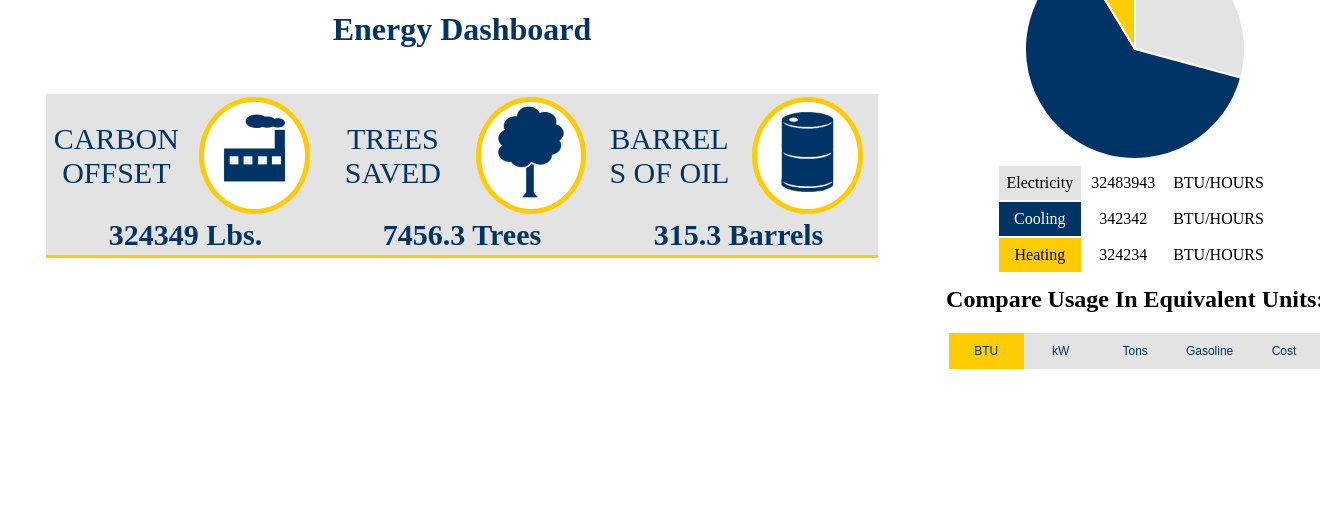
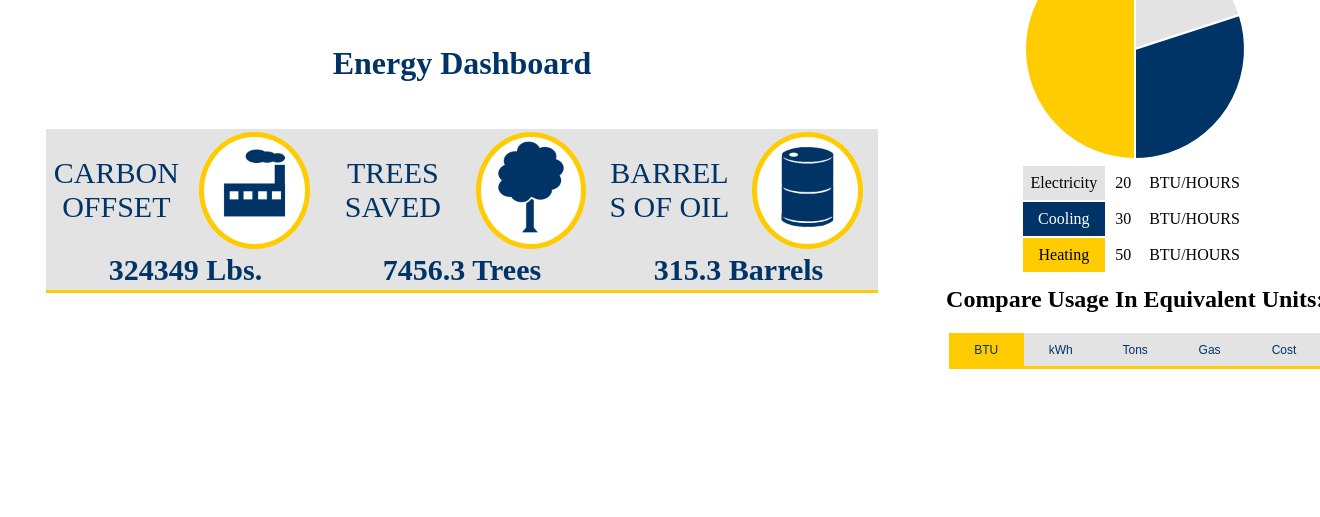
Before and after one commit to SaveWatt/NAUEnergyDashboard, a Django app: page /edashboard/ in a window 1320 px wide; the page is wider, and only the part inside the window is pictured. Shown: the part 283-800 px from the top of that part. Run offline with Django 3.2, Linux system fonts and the light colour scheme; some libraries are stand-ins or nearby versions.

Commit message:
Added Calculations
Added calculations retrieved from epa.gov.
Added the conversion code in comments to migrate from javascript to python later.
Added more styling.

```diff
--- a/edashboard/edashboard/static/edashboard/stylesheet.css
+++ b/edashboard/edashboard/static/edashboard/stylesheet.css
@@ -162,7 +162,7 @@ div#banner{
   text-align: center;
 }
 div#innerbanner{
-
+  padding: 2.5%;
 }
 h1#head{
   color: #003467;
@@ -216,6 +216,7 @@ div.greyell{
   color: #003467;
   background-color: #e3e3e3;
   width: 20%;
+  border-bottom: 3px solid #ffcc01;
 }
 #switches button:hover {
     background-color: #ffcc01;
@@ -248,7 +249,7 @@ h2#chartNum, #chartLabel{
 table .label{
   table-layout:fixed;
   height: auto;
-  width: 40%;
+  width: -webkit-fill-available;
   text-align: center;
   border-collapse: separate;
   border-spacing: 2%;
--- a/edashboard/edashboard/templates/edashboard/index.html
+++ b/edashboard/edashboard/templates/edashboard/index.html
@@ -48,10 +48,10 @@
         </div>
         <!--Chart Labels-->
         <div id="Labels">
-          <table class="label" cellpadding="8" width:"30%">
-            <tr><td bgcolor="#e3e3e3">Electricity</td><td id=eval>32483943</td><td class="Labels">BTU/HOURS</td></tr>
-            <tr><td bgcolor="#003467" style="color:white">Cooling</td><td id=cval>342342</td><td class="Labels">BTU/HOURS</td></tr>
-            <tr><td bgcolor="#ffcc01">Heating</td><td id=hval>324234</td><td class="Labels">BTU/HOURS</td></tr>
+          <table class="label" cellpadding="8">
+            <tr><td bgcolor="#e3e3e3">Electricity</td><td id="eval">20</td><td class="Labels">BTU/HOURS</td></tr>
+            <tr><td bgcolor="#003467" style="color:white">Cooling</td><td id="cval">30</td><td class="Labels">BTU/HOURS</td></tr>
+            <tr><td bgcolor="#ffcc01">Heating</td><td id="hval">50</td><td class="Labels">BTU/HOURS</td></tr>
           </table>
         </div>
           <!-- Need python functions to Convert from BTU to kW, Ton, Gas, Dollars and for all combos -->
@@ -60,9 +60,9 @@
           <h2 style="margin:0;padding:2%;">Compare Usage In Equivalent Units:</h2>
           <div id="switches">
             <button id="btu" onclick="chgColor('btu')">BTU</button>
-            <button id="kw" onclick="chgColor('kw')">kW</button>
+            <button id="kw" onclick="chgColor('kw')">kWh</button>
             <button id="ton" onclick="chgColor('ton')">Tons</button>
-            <button id="gas" onclick="chgColor('gas')">Gasoline</button>
+            <button id="gas" onclick="chgColor('gas')">Gas</button>
             <button id="cost" onclick="chgColor('cost')">Cost</button>
           </div>
         </div>
@@ -71,56 +71,82 @@
   </body>
 </html>
 <script>
-// Sets the defaults of the chart
-var currUnit = "BTU/HOUR";
+// Initializes global const
+const curre = document.getElementById("eval").innerHTML;
+const currc = document.getElementById("cval").innerHTML;
+const currh = document.getElementById("hval").innerHTML;
 document.getElementById("btu").style.backgroundColor = "#ffcc01";
 
 // Toggles button color and the labels
 function chgColor(id) {
   // Changes colors of buttons
+  //Converts to BTUs
   if(document.getElementById("btu").style.backgroundColor == "rgb(255, 204, 1)"){
     document.getElementById("btu").style.backgroundColor = "#e3e3e3";
   }
+  // Converts to kWh
   else if(document.getElementById("kw").style.backgroundColor == "rgb(255, 204, 1)"){
     document.getElementById("kw").style.backgroundColor = "#e3e3e3";
   }
+  // Converts to Tons
   else if(document.getElementById("ton").style.backgroundColor == "rgb(255, 204, 1)"){
     document.getElementById("ton").style.backgroundColor = "#e3e3e3";
   }
+  // Converts to Gas
   else if(document.getElementById("gas").style.backgroundColor == "rgb(255, 204, 1)"){
     document.getElementById("gas").style.backgroundColor = "#e3e3e3";
   }
+  // Converts to Dollars
   else{
     document.getElementById("cost").style.backgroundColor = "#e3e3e3";
   }
+  // Changes the button to be highlighted
+  document.getElementById(id).style.backgroundColor = "#ffcc01";
+  chgLabels(id);
+}
 
-  document.getElementById(id).style.backgroundColor = "#ffcc01";
+function chgLabels(id){
   // Changes displayed Labels
-  var elements = document.getElementsByClassName("Labels");
+  var labels = document.getElementsByClassName("Labels");
   if (id== "kw"){
-    for(var i=0; i<elements.length; i++) {
-      elements[i].innerHTML= "kW/HOUR";
+    for(var i=0; i<labels.length; i++) {
+      labels[i].innerHTML= "kW/HOUR";
     }
+    document.getElementById("eval").innerHTML= curre*.00029307107;
+    document.getElementById("cval").innerHTML= currc*.00029307107;
+    document.getElementById("hval").innerHTML= currh*.00029307107;
   }
   else if (id=="btu") {
-    for(var i=0; i<elements.length; i++) {
-      elements[i].innerHTML= "BTU/HOUR";
+    for(var i=0; i<labels.length; i++) {
+      labels[i].innerHTML= "BTU/HOUR";
     }
+    document.getElementById("eval").innerHTML= curre;
+    document.getElementById("cval").innerHTML= currc;
+    document.getElementById("hval").innerHTML= currh;
   }
   else if (id=="ton") {
-    for(var i=0; i<elements.length; i++) {
-      elements[i].innerHTML= "TONS";
+    for(var i=0; i<labels.length; i++) {
+      labels[i].innerHTML= "TONS";
     }
+    document.getElementById("eval").innerHTML= curre*.0008;
+    document.getElementById("cval").innerHTML= currc*.0008;
+    document.getElementById("hval").innerHTML= currh*.0008;
   }
   else if (id=="gas") {
-    for(var i=0; i<elements.length; i++) {
-      elements[i].innerHTML= "GAS";
+    for(var i=0; i<labels.length; i++) {
+      labels[i].innerHTML= "GALLONS";
     }
+    document.getElementById("eval").innerHTML= (curre*.0007)/(8.887*(Math.pow(10,-3)));
+    document.getElementById("cval").innerHTML= (currc*.0007)/(8.887*(Math.pow(10,-3)));
+    document.getElementById("hval").innerHTML= (currh*.0007)/(8.887*(Math.pow(10,-3)));
   }
   else {
-    for(var i=0; i<elements.length; i++) {
-      elements[i].innerHTML= "DOLLARS";
+    for(var i=0; i<labels.length; i++) {
+      labels[i].innerHTML= "DOLLARS";
     }
+    document.getElementById("eval").innerHTML= curre;
+    document.getElementById("cval").innerHTML= currc;
+    document.getElementById("hval").innerHTML= currh;
   }
 }
 
@@ -134,7 +160,7 @@ new Chart(document.getElementById("pie-chart"), {
         backgroundColor: ["#e3e3e3","#003467","#ffcc01"],
         //Need to display 10,30,60 <- All need to add up to 100% not actual data value
         // Need python function to call and return today's electricity, cooling, heating, and total from DB in array.
-        data: [2478,5267,734]
+        data: [20,30,50]
       }]
     },
     options: {
--- a/edashboard/edashboard/views.py
+++ b/edashboard/edashboard/views.py
@@ -22,3 +22,35 @@ def export_view(request):
 
 def help_view(request):
     return render(request, 'edashboard/help.html')
+
+'''FOR REFERENCE LATER
+#Pass in value and convert to kwH and convert based on string that conversion is.
+#CONVERSION LINK https://www.epa.gov/energy/greenhouse-gases-equivalencies-calculator-calculations-and-references
+def greenComp(value,conversion):
+
+    kwh = value
+    mtons = value*.0007
+    kilog=value*0.707
+    lbs=value*1.6
+    #BARRELS OF OIL 5.80 mmbtu/barrel × 20.31 kg C/mmbtu × 44 kg CO2/12 kg C × 1 metric ton/1,000 kg
+    if conversion=="oil":
+        return mtons/.43
+    #TREE'S GROWN FOR 10 YEARS
+    elif conversion=="tree":
+        return mtons/.06
+    #CARBON OFFSET
+    elif conversion=="carbon" :
+        return value
+    #Converts to Tons
+    elif conversion=="tons" :
+        return value*.0008
+    # Converts to Gas
+    elif conversion=="gas" :
+        return mtons/(8.887*(10 ** (-3)))
+    # CONVERTS BTU TO kWh
+    elif conversion=="btu" :
+        return kwh * 3412.14
+    # Converts to DOLLARS
+    else:
+        return kwh * 11.1
+'''
```
